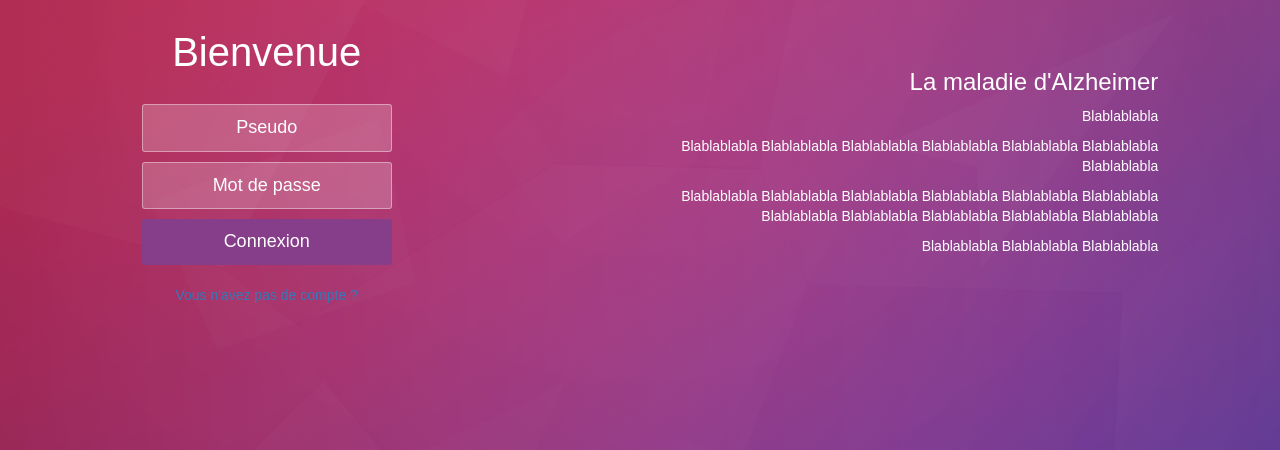
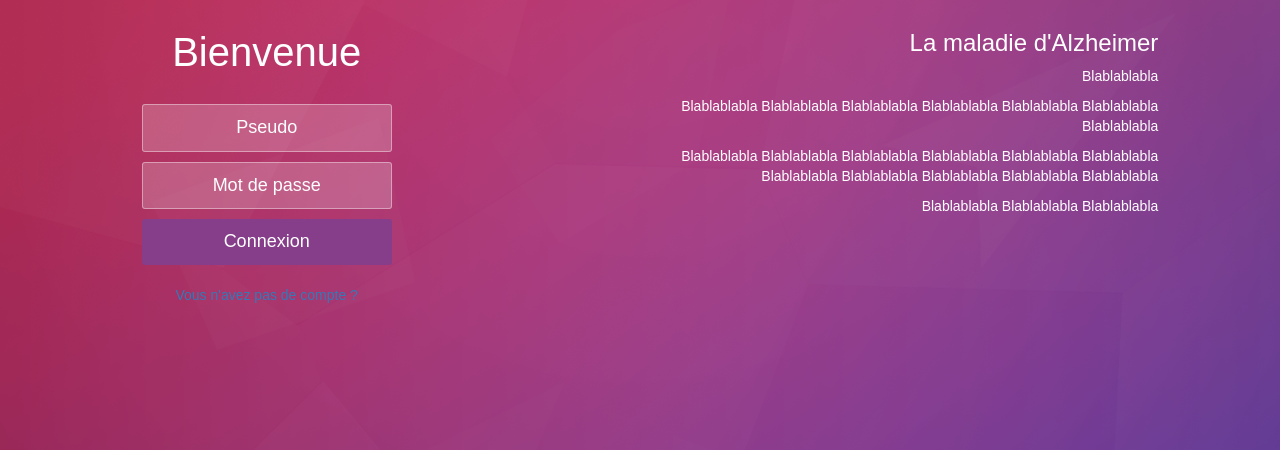
Before and after one commit to PatrickEDM/epsi_workshop, a PHP site: page /epsi_workshop/ in a window 1280 px wide. Shown: the part 50-500 px from the top of the page. Run offline with PHP 8.4, Linux system fonts and the light colour scheme.

Commit message:
Conflit Bootstrap vertical-align

```diff
--- a/app/templates/default/css/style.css
+++ b/app/templates/default/css/style.css
@@ -97,19 +97,6 @@ body{
      background-color: #9C458C;
 }
 
-.vertical-align {
-    display: flex;
-    flex-direction: row;
-}
-
-.vertical-align > [class^="col-"],
-.vertical-align > [class*=" col-"] {
-    display: flex;
-    align-items: center;
-    justify-content: center; /* Optional, to align inner items
-                              horizontally inside the column */
-}
-
 .accueil_txt{
     text-align: right;
     color: white;
--- a/app/views/welcome/welcome.php
+++ b/app/views/welcome/welcome.php
@@ -3,7 +3,7 @@
     use Helpers\Session;
 ?>
 
-<div class="row vertical-align">
+<div class="row">
     <div class="col-md-offset-1 col-md-3">
         <div id="login">
             <h1>Bienvenue</h1>
```
